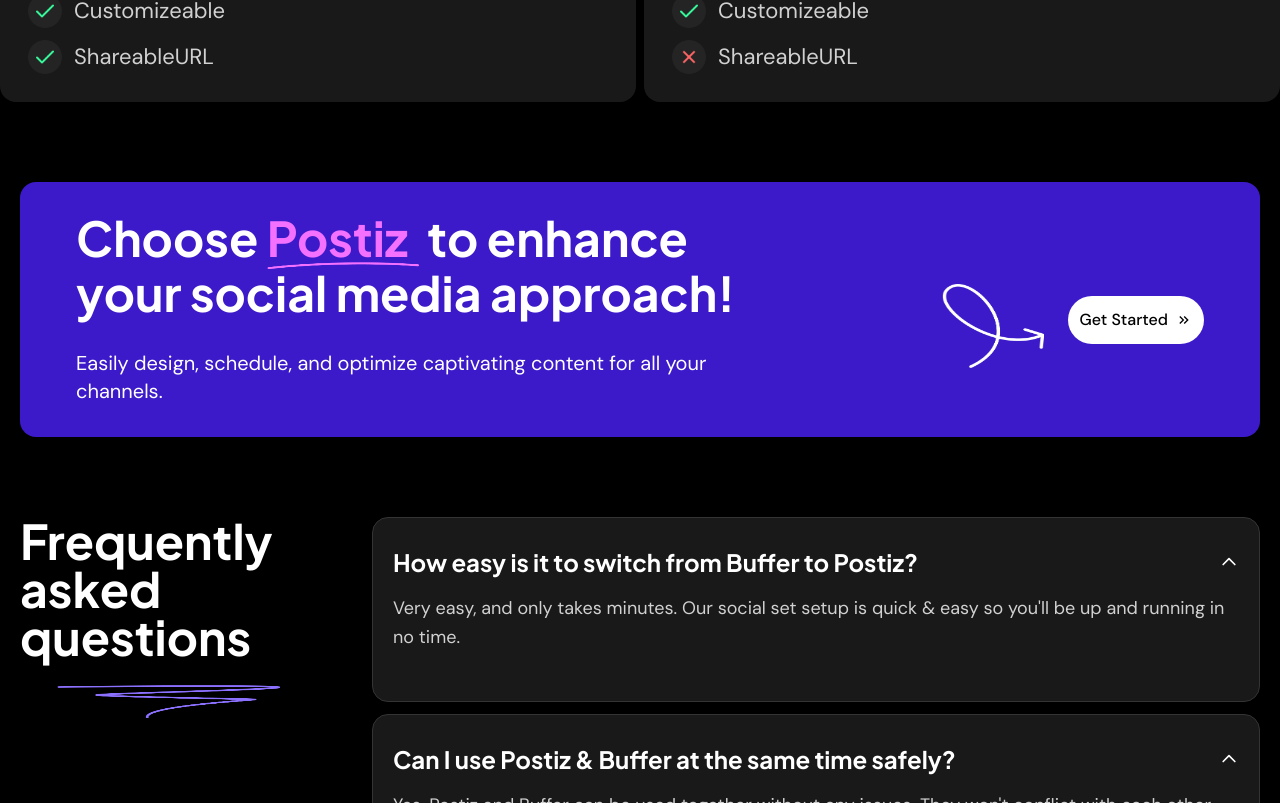
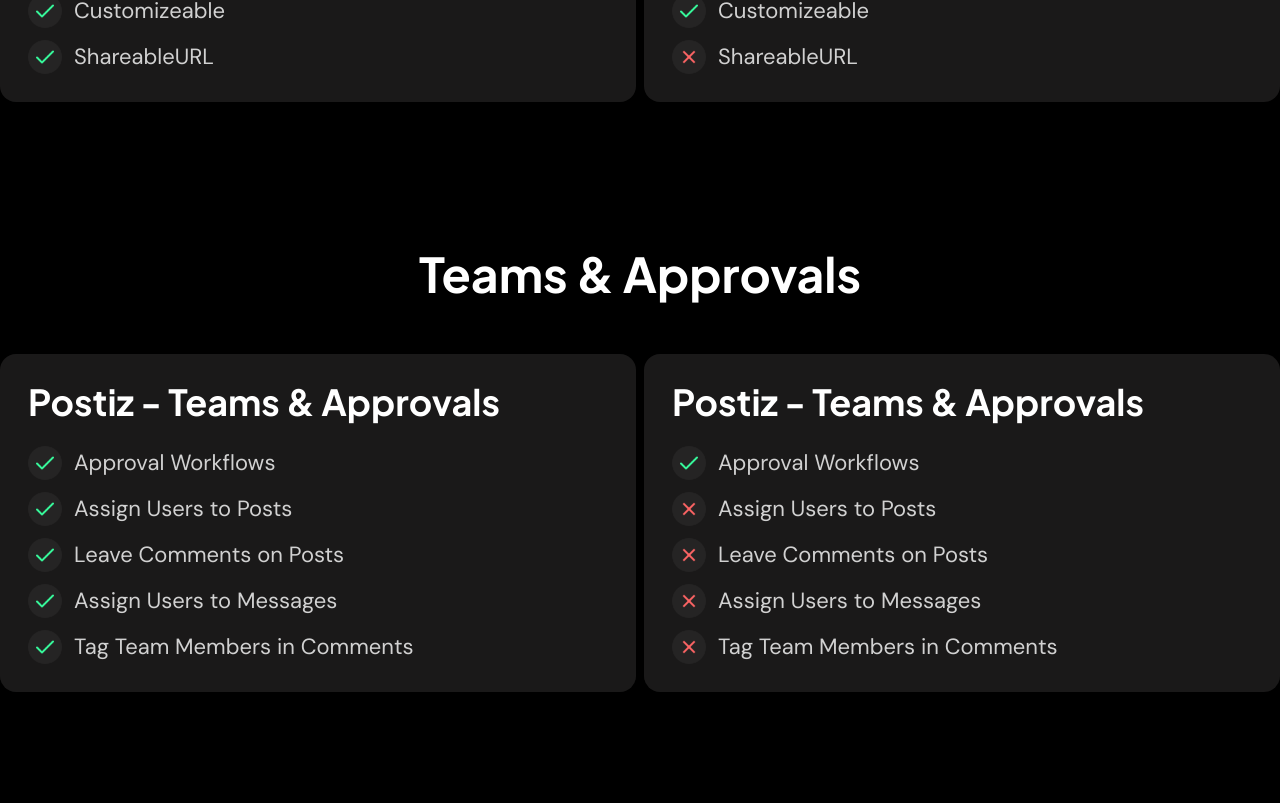
Before and after one commit to Oishee90/crazy-devs-task, a Next.js app: page / in a window 1280 px wide. Shown: the part 7957-8760 px from the top of the page. Built offline with nearby package versions, Linux system fonts and the light colour scheme.

Commit message:
complete team section

```diff
--- /dev/null
+++ b/app/Component/Inbox/BufferIn.jsx
@@ -0,0 +1,11 @@
+import React from 'react';
+
+const BufferIn = () => {
+    return (
+        <div>
+
+        </div>
+    );
+};
+
+export default BufferIn;
--- /dev/null
+++ b/app/Component/Inbox/PostizIn.jsx
@@ -0,0 +1,11 @@
+import React from 'react';
+
+const PostizIn = () => {
+    return (
+        <div>
+
+        </div>
+    );
+};
+
+export default PostizIn;
--- /dev/null
+++ b/app/Component/SocialInbox.jsx
@@ -0,0 +1,28 @@
+"use client"
+import React from 'react';
+
+import PostizIn from './Inbox/PostizIn';
+import BufferIn from './Inbox/BufferIn';
+
+const SocialInbox = () => {
+    return (
+        <div className='py-20'>
+        <div className=''>
+        <h1 className='text-center mt-7 mb-14 plus-jakarta text-2xl font-bold md:text-3xl lg:text-5xl text-white'>
+        Social Media Inbox
+    </h1>
+    <div className='flex  lg:flex-row flex-col lg:justify-around items-center gap-5 md:gap-2'>
+     <div className='w-full lg:w-1/2'>
+ <PostizIn></PostizIn>
+     </div>
+     <div className='w-full lg:w-1/2'>
+
+<BufferIn></BufferIn>
+     </div>
+    </div>
+        </div>
+    </div>
+    );
+};
+
+export default SocialInbox;
--- a/app/Component/TeamAndApprove/BufferT.jsx
+++ b/app/Component/TeamAndApprove/BufferT.jsx
@@ -0,0 +1,75 @@
+"use client"
+import React from 'react';
+import Image from "next/image";
+
+const BufferT = () => {
+    return (
+        <div className='h-full  w-full bg-[#1A1919] rounded-2xl text-white'>
+        <div className='lg:pr-7 lg:pl-7 lg:pb-7 md:pt-7 p-4'>
+        <h1 className='text-2xl lg:text-4xl text-white font-bold plus-jakarta'>Postiz - Teams & Approvals</h1>
+        <div>
+
+
+       <div className=' mt-6 flex gap-3 dm-sans items-center'>
+       <Image
+                        src="/image/right.png"
+                        alt="Right Top Image"
+                        width={34}
+                        height={34}
+                        className='md:h-[34px] h-[24px] md:w-[34px] w-[24px] '
+                    />
+     <h3 className=' text-[#D1D1D1] text-lg md:text-[22px]'>Approval Workflows</h3>
+       </div>
+       <div className=' mt-3 flex gap-3 dm-sans items-center'>
+       <Image
+                        src="/image/cross.png"
+                        alt="Right Top Image"
+                        width={34}
+                        height={34}
+                        className='md:h-[34px] h-[24px] md:w-[34px] w-[24px] '
+                    />
+     <h3 className=' text-[#D1D1D1] text-lg md:text-[22px]'>Assign Users to Posts</h3>
+       </div>
+       <div className=' mt-3 flex gap-3 dm-sans items-center'>
+       <Image
+                        src="/image/cross.png"
+                        alt="Right Top Image"
+                        width={34}
+                        height={34}
+                        className='md:h-[34px] h-[24px] md:w-[34px] w-[24px] '
+                    />
+     <h3 className=' text-[#D1D1D1] text-lg md:text-[22px]'>Leave Comments on Posts</h3>
+       </div>
+       <div className=' mt-3 flex gap-3 dm-sans items-center'>
+       <Image
+                        src="/image/cross.png"
+                        alt="Right Top Image"
+                        width={34}
+                        height={34}
+                        className='md:h-[34px] h-[24px] md:w-[34px] w-[24px] '
+                    />
+     <h3 className=' text-[#D1D1D1] text-lg md:text-[22px]'>Assign Users to Messages</h3>
+       </div>
+       <div className=' mt-3 flex gap-3 dm-sans items-center'>
+       <Image
+                        src="/image/cross.png"
+                        alt="Right Top Image"
+                        width={34}
+                        height={34}
+                        className='md:h-[34px] h-[24px] md:w-[34px] w-[24px] '
+                    />
+     <h3 className=' text-[#D1D1D1] text-lg md:text-[22px]'>Tag Team Members in Comments</h3>
+       </div>
+
+
+
+
+       </div>
+
+        </div>
+
+    </div>
+    );
+};
+
+export default BufferT;
--- a/app/Component/TeamAndApprove/PostizT.jsx
+++ b/app/Component/TeamAndApprove/PostizT.jsx
@@ -0,0 +1,75 @@
+"use client"
+import React from 'react';
+import Image from "next/image";
+
+const PostizT = () => {
+    return (
+        <div className='h-full  w-full bg-[#1A1919] rounded-2xl text-white'>
+        <div className='lg:pr-7 lg:pl-7 lg:pb-7 md:pt-7 p-4'>
+        <h1 className='text-2xl lg:text-4xl text-white font-bold plus-jakarta'>Postiz - Teams & Approvals</h1>
+        <div>
+
+
+       <div className=' mt-6 flex gap-3 dm-sans items-center'>
+       <Image
+                        src="/image/right.png"
+                        alt="Right Top Image"
+                        width={34}
+                        height={34}
+                        className='md:h-[34px] h-[24px] md:w-[34px] w-[24px] '
+                    />
+     <h3 className=' text-[#D1D1D1] text-lg md:text-[22px]'>Approval Workflows</h3>
+       </div>
+       <div className=' mt-3 flex gap-3 dm-sans items-center'>
+       <Image
+                        src="/image/right.png"
+                        alt="Right Top Image"
+                        width={34}
+                        height={34}
+                        className='md:h-[34px] h-[24px] md:w-[34px] w-[24px] '
+                    />
+     <h3 className=' text-[#D1D1D1] text-lg md:text-[22px]'>Assign Users to Posts</h3>
+       </div>
+       <div className=' mt-3 flex gap-3 dm-sans items-center'>
+       <Image
+                        src="/image/right.png"
+                        alt="Right Top Image"
+                        width={34}
+                        height={34}
+                        className='md:h-[34px] h-[24px] md:w-[34px] w-[24px] '
+                    />
+     <h3 className=' text-[#D1D1D1] text-lg md:text-[22px]'>Leave Comments on Posts</h3>
+       </div>
+       <div className=' mt-3 flex gap-3 dm-sans items-center'>
+       <Image
+                        src="/image/right.png"
+                        alt="Right Top Image"
+                        width={34}
+                        height={34}
+                        className='md:h-[34px] h-[24px] md:w-[34px] w-[24px] '
+                    />
+     <h3 className=' text-[#D1D1D1] text-lg md:text-[22px]'>Assign Users to Messages</h3>
+       </div>
+       <div className=' mt-3 flex gap-3 dm-sans items-center'>
+       <Image
+                        src="/image/right.png"
+                        alt="Right Top Image"
+                        width={34}
+                        height={34}
+                        className='md:h-[34px] h-[24px] md:w-[34px] w-[24px] '
+                    />
+     <h3 className=' text-[#D1D1D1] text-lg md:text-[22px]'>Tag Team Members in Comments</h3>
+       </div>
+
+
+
+
+       </div>
+
+        </div>
+
+    </div>
+    );
+};
+
+export default PostizT;
--- a/app/page.js
+++ b/app/page.js
@@ -10,6 +10,7 @@ import Faq from "./Component/Faq";
 import Footer from "./Component/Footer";
 import Social from "./Component/Social";
 import SocialMedia from "./Component/SocialMedia";
+import Team from "./Component/Team";
 
 export default function Home() {
   return (
@@ -22,6 +23,7 @@ export default function Home() {
     <Pricing></Pricing>
     <Social></Social>
    <SocialMedia></SocialMedia>
+   <Team></Team>
     <ChoosePostiz></ChoosePostiz>
     <Faq></Faq>
 
```
